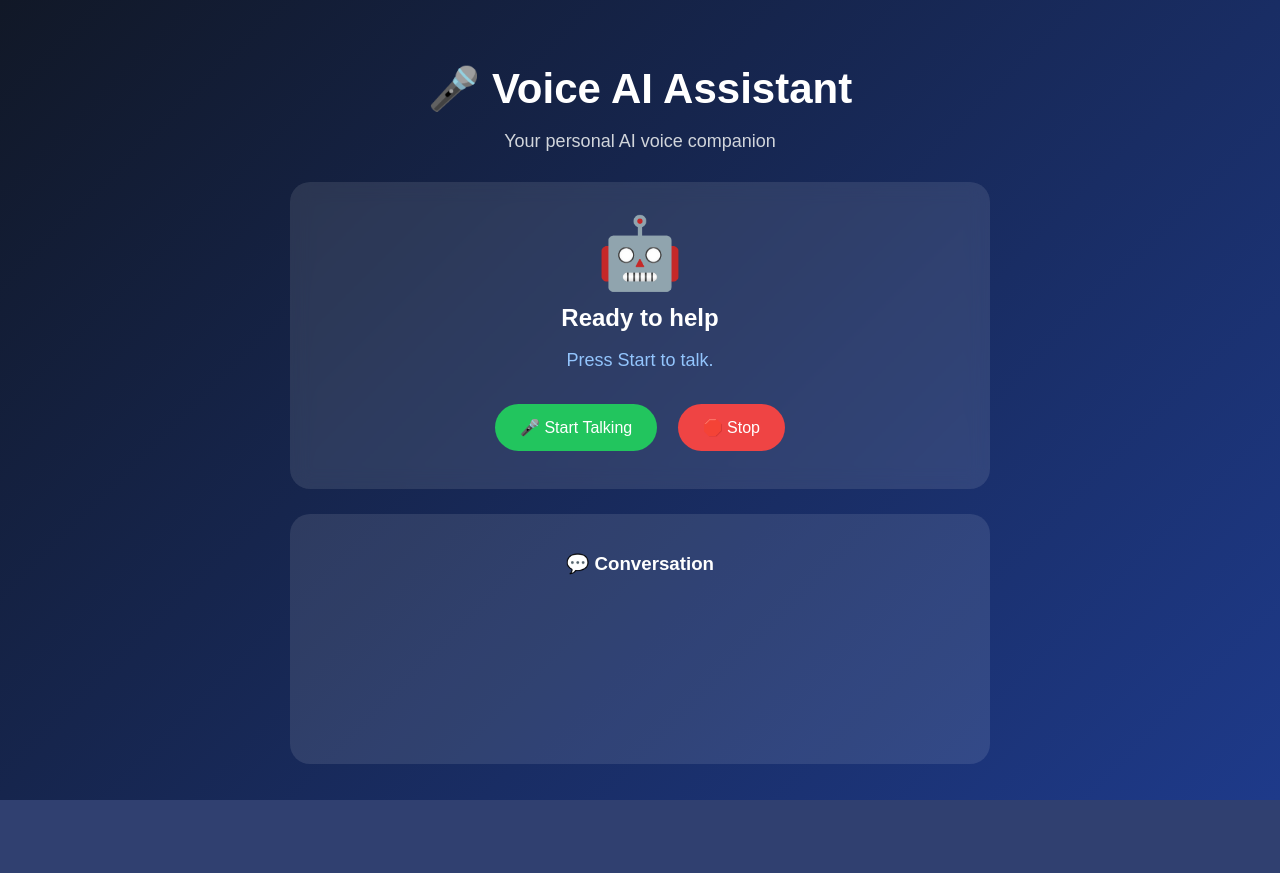
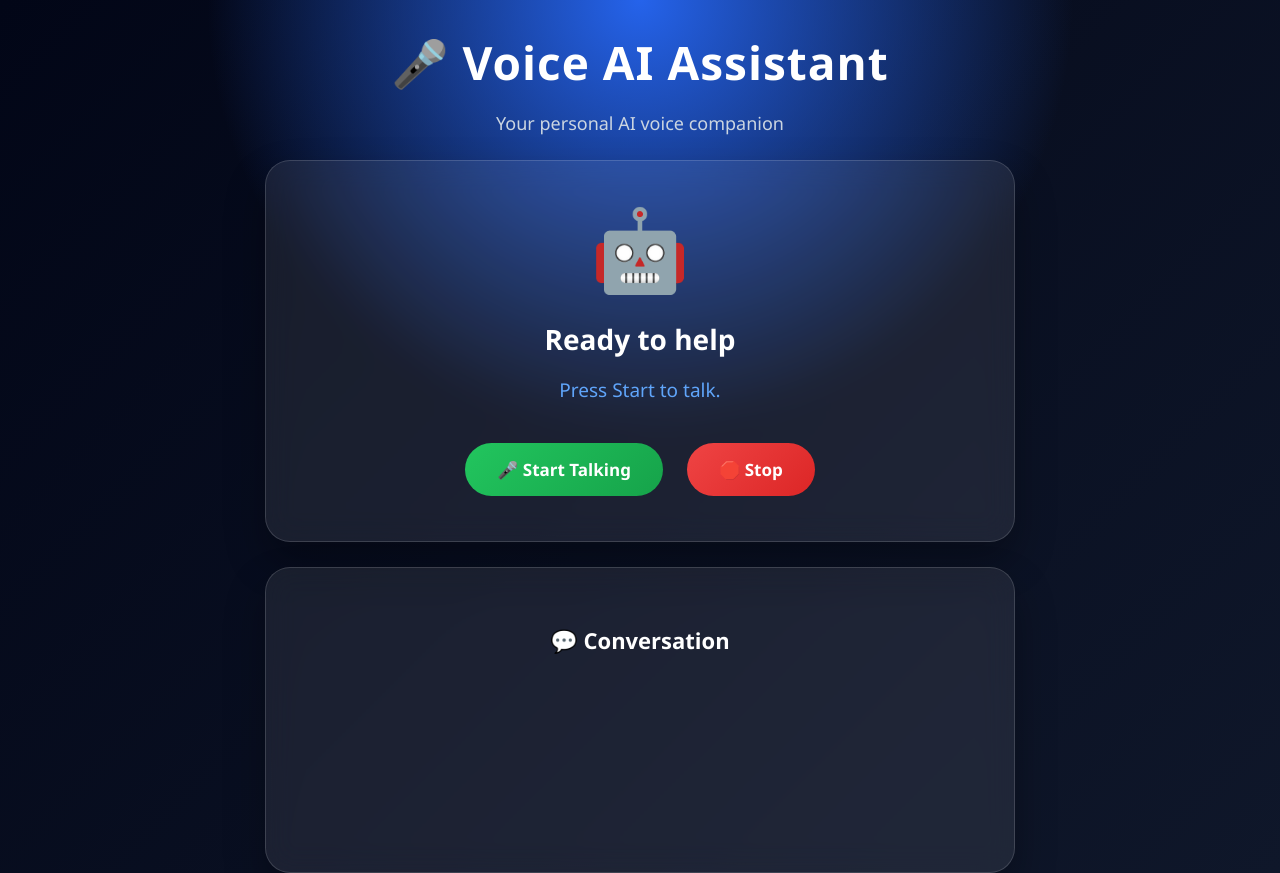
Before and after one commit to ishabatool247/ai-customer-support, a FastAPI app: page / in a window 1280 px wide. Before the commit the page ends 800 px from the top, so only its background shows below. Run offline with FastAPI, Linux system fonts and the light colour scheme.

Commit message:
Final UI polish and animations

```diff
--- a/static/script.js
+++ b/static/script.js
@@ -21,6 +21,7 @@ startBtn.onclick = () => {
     recognition.start();
 
     status.innerText = "🎤 Listening...";
+    status.className = "listening";
 
 };
 
@@ -42,6 +43,7 @@ recognition.onresult = async (event) => {
 
 
     status.innerText = "🤔 Thinking...";
+    status.className = "thinking";
 
 
     addMessage("You", text);
@@ -69,6 +71,7 @@ recognition.onresult = async (event) => {
 
 
     status.innerText = "✅ Ready";
+    status.className = "";
 
 
     const speech = new SpeechSynthesisUtterance(
--- a/static/style.css
+++ b/static/style.css
@@ -1,116 +1,367 @@
 * {
     box-sizing: border-box;
-    font-family: Arial, sans-serif;
+    font-family: "Segoe UI", Arial, sans-serif;
 }
+
 
 body {
     margin: 0;
     min-height: 100vh;
-    background: linear-gradient(135deg, #111827, #1e3a8a);
+    background:
+        radial-gradient(circle at top, #2563eb, transparent 40%),
+        linear-gradient(135deg, #020617, #0f172a);
+
     display: flex;
     justify-content: center;
     align-items: center;
+
     color: white;
 }
 
 
 .container {
     width: 90%;
-    max-width: 700px;
+    max-width: 750px;
     text-align: center;
 }
 
 
+/* Header */
+
 .header h1 {
-    font-size: 42px;
-    margin-bottom: 10px;
+    font-size: 46px;
+    margin-bottom: 8px;
+    letter-spacing: 1px;
 }
 
 
 .header p {
-    color: #d1d5db;
+    color: #cbd5e1;
     font-size: 18px;
 }
 
 
-.assistant-card {
-    margin-top: 30px;
-    background: rgba(255,255,255,0.1);
-    padding: 30px;
-    border-radius: 20px;
-    backdrop-filter: blur(10px);
+
+/* Main AI Card */
+
+.assistant-card,
+.chat-container {
+
+    margin-top: 25px;
+
+    background:
+        rgba(255,255,255,0.08);
+
+    border: 1px solid rgba(255,255,255,0.15);
+
+    padding: 35px;
+
+    border-radius: 25px;
+
+    backdrop-filter: blur(15px);
+
+    box-shadow:
+        0 20px 40px rgba(0,0,0,0.3);
 }
 
 
+
+/* AI Robot */
+
 .robot {
-    font-size: 70px;
+
+    font-size: 80px;
+
+    animation: float 3s infinite ease-in-out;
+
 }
 
 
-.assistant-card h2 {
-    margin: 10px 0;
+@keyframes float {
+
+    0%,100% {
+        transform: translateY(0);
+    }
+
+    50% {
+        transform: translateY(-12px);
+    }
+
 }
 
 
-#status {
-    color: #93c5fd;
-    font-size: 18px;
+
+.assistant-card h2 {
+
+    font-size: 28px;
+
+    margin: 15px 0;
+
 }
 
 
+
+/* Status */
+
+#status {
+
+    color: #60a5fa;
+
+    font-size: 19px;
+
+    font-weight: 500;
+
+}
+
+
+
+/* Buttons */
+
 .buttons {
-    margin-top: 25px;
+
+    margin-top: 30px;
+
 }
 
 
 button {
+
     border: none;
-    padding: 14px 25px;
-    margin: 8px;
-    border-radius: 30px;
-    font-size: 16px;
+
+    padding: 15px 32px;
+
+    margin: 10px;
+
+    border-radius: 50px;
+
+    font-size: 17px;
+
+    font-weight: bold;
+
     cursor: pointer;
-    transition: 0.3s;
+
+    transition: all .3s ease;
+
+}
+/* AI Listening Animation */
+
+.listening {
+
+    animation: pulse 1.2s infinite;
+
+    color: #22c55e !important;
+
+}
+
+
+@keyframes pulse {
+
+    0% {
+
+        text-shadow:
+        0 0 5px #22c55e;
+
+    }
+
+
+    50% {
+
+        text-shadow:
+        0 0 25px #22c55e;
+
+    }
+
+
+    100% {
+
+        text-shadow:
+        0 0 5px #22c55e;
+
+    }
+
+}
+
+
+
+/* Thinking Animation */
+
+.thinking {
+
+    animation: thinking 1s infinite;
+
+    color: #facc15 !important;
+
+}
+
+
+
+@keyframes thinking {
+
+    50% {
+
+        opacity:0.4;
+
+    }
+
 }
 
 
 .start {
-    background: #22c55e;
-    color: white;
+
+    background: linear-gradient(
+        135deg,
+        #22c55e,
+        #16a34a
+    );
+
+    color:white;
+
 }
 
 
+
 .stop {
-    background: #ef4444;
-    color: white;
+
+    background: linear-gradient(
+        135deg,
+        #ef4444,
+        #dc2626
+    );
+
+    color:white;
+
 }
 
 
+
 button:hover {
-    transform: scale(1.05);
+
+    transform: translateY(-4px) scale(1.05);
+
+    box-shadow:
+        0 10px 25px rgba(0,0,0,.4);
+
 }
 
 
-.chat-container {
-    margin-top: 25px;
-    background: rgba(255,255,255,0.1);
-    padding: 20px;
-    border-radius: 20px;
+
+/* Chat */
+
+.chat-container h3 {
+
+    font-size: 22px;
+
 }
 
 
+
 #chatBox {
-    min-height: 150px;
-    max-height: 300px;
+
+    min-height: 160px;
+
+    max-height: 350px;
+
     overflow-y: auto;
-    margin-top: 15px;
-    text-align: left;
+
+    margin-top:20px;
+
+    padding:10px;
+
 }
 
 
+
+/* Chat Messages */
 .message {
-    background: rgba(255,255,255,0.15);
-    padding: 12px;
-    margin: 10px 0;
-    border-radius: 12px;
+
+    max-width: 80%;
+
+    padding: 14px 18px;
+
+    margin: 12px 0;
+
+    border-radius: 20px;
+
+    animation: show .3s ease;
+
+    font-size: 16px;
+
+    line-height: 1.5;
+
 }
+
+
+/* User message */
+
+.message b:first-child {
+
+    color: #93c5fd;
+
+}
+
+
+.message:nth-child(odd) {
+
+    background: rgba(37,99,235,0.35);
+
+    margin-left: auto;
+
+    border-bottom-right-radius: 5px;
+
+}
+
+
+
+/* AI message */
+
+.message:nth-child(even) {
+
+    background: rgba(34,197,94,0.25);
+
+    margin-right: auto;
+
+    border-bottom-left-radius: 5px;
+
+}
+
+
+@keyframes show {
+
+    from {
+
+        opacity:0;
+
+        transform:translateY(10px);
+
+    }
+
+    to {
+
+        opacity:1;
+
+        transform:translateY(0);
+
+    }
+
+}
+
+
+
+/* Mobile */
+
+@media(max-width:600px){
+
+    .header h1 {
+
+        font-size:32px;
+
+    }
+
+
+    button {
+
+        width:90%;
+
+    }
+
+}
```
